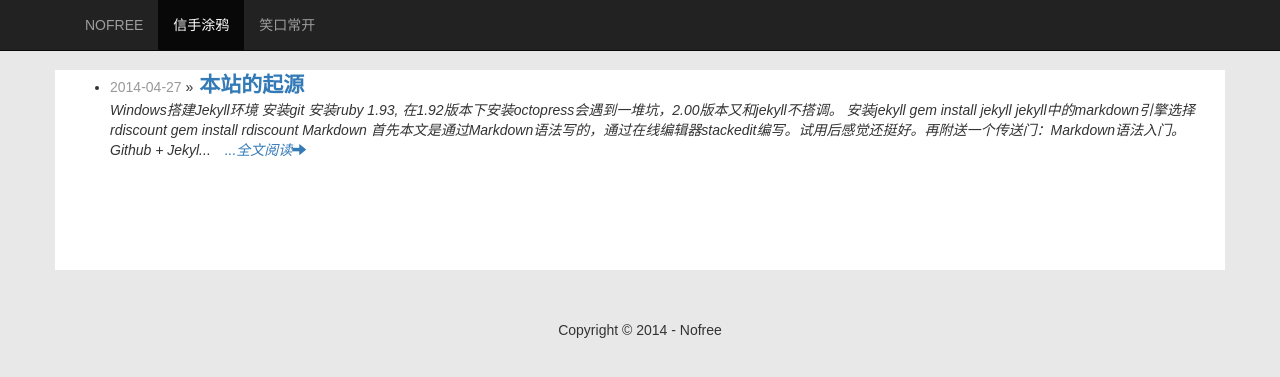
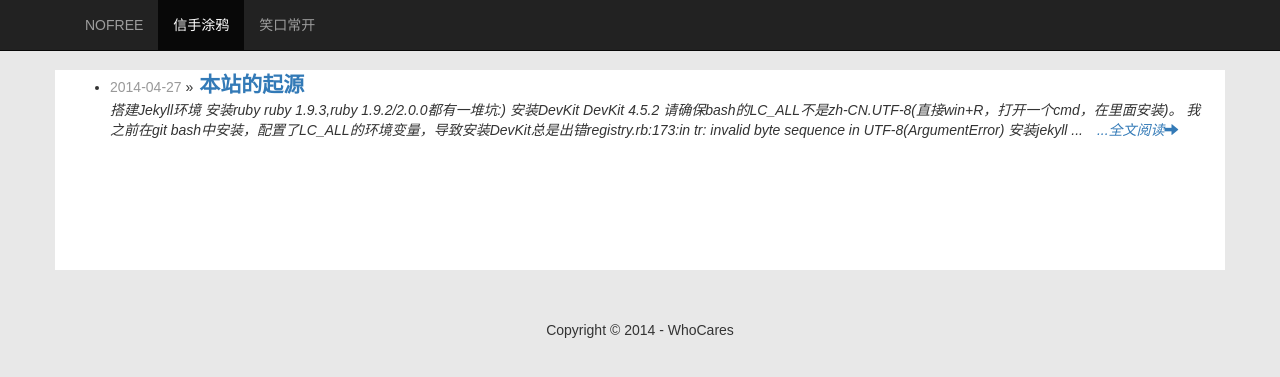
Before and after one commit to nofree5th/nofree5th.github.io, a Jekyll site: the page built from blogs.md, in a window 1280 px wide. Shown: the top 377 px of the page. Built offline with Jekyll 4.4.1, drawn with Linux system fonts in a browser that asks for light colours; nearby versions of some CDN libraries; Markdown is read by kramdown in place of the engine named in the settings; comment, search, counter and statistics services are not loaded.

```diff
--- a/_layouts/frame.html
+++ b/_layouts/frame.html
@@ -28,7 +28,7 @@
     <div class="container" id="content">
         {{ content }}
     </div>
-    <footer class="container text-center">Copyright &copy; 2014 - Nofree</footer>
+    <footer class="container text-center">Copyright &copy; 2014 - WhoCares</footer>
     <script src="http://cdn.bootcss.com/jquery/1.10.2/jquery.min.js"></script>
     <script src="http://cdn.bootcss.com/twitter-bootstrap/3.0.3/js/bootstrap.min.js"></script>
 
--- a/_posts/blogs/2014-04-27-slowstart.md
+++ b/_posts/blogs/2014-04-27-slowstart.md
@@ -4,50 +4,81 @@ title: 本站的起源
 category: blog.default
 ---
 
-##Windows搭建Jekyll环境
+##搭建Jekyll环境
+- 安装ruby
 
- 1. 安装git
- 2. 安装[ruby 1.93](http://dl.bintray.com/oneclick/rubyinstaller/rubyinstaller-1.9.3-p545.exe?direct), 在1.92版本下安装octopress会遇到一堆坑，2.00版本又和jekyll不搭调。
- 3. 安装jekyll
+  [ruby 1.9.3](http://dl.bintray.com/oneclick/rubyinstaller/rubyinstaller-1.9.3-p545.exe?direct),ruby 1.9.2/2.0.0都有一堆坑:)
 
-    gem install jekyll
+- 安装DevKit
 
- 4. jekyll中的markdown引擎选择rdiscount
+  [DevKit 4.5.2](https://github.com/downloads/oneclick/rubyinstaller/DevKit-tdm-32-4.5.2-20111229-1559-sfx.exe)
 
-    gem install rdiscount
+  请确保bash的LC_ALL不是zh-CN.UTF-8(直接win+R，打开一个cmd，在里面安装)。
+  我之前在git bash中安装，配置了LC_ALL的环境变量，导致安装DevKit总是出错**registry.rb:173:in `tr`: invalid byte sequence in UTF-8(ArgumentError)**
+
+- 安装jekyll
+
+  gem源可考虑配置为: http://ruby.taobao.org/
+  >`gem install jekyll`
+
+- 安装markdown渲染引擎
+
+  可以选择rdiscount或redcarpet或其他
+  >`gem install rdiscount`
+
+- 配置环境
+
+  git安装请自行百度, 启动git bash，编辑**~/.bashrc**文件，增加：
+  > export LANG=zh_CN.UTF-8
+
+  > export LC_ALL=zh_CN.UTF-8
+
+----------
+##Jekyll使用简单说明
+- 选择你喜欢的blog风格(这里有一个[Jekyll Sites](https://github.com/jekyll/jekyll/wiki/Sites)列表可供参考或者自己定制，然后git clone到本地
+
+- 启动[Jekyll本地服务](http://localhost:4000/)(用于调试、预览)，执行命令时请切换到你的git repo根目录
+
+  加**&**切换到后台，后续你的内容有修改，就不需要再开一个git bash，可以直接jekyll build，刷新页面即可
+  > $ `jekyll serve&`
+
+- Markdown
+
+  在线编辑器[stackedit](https://stackedit.io)或者直接gvim中编写。
+  [Markdown语法入门](http://joinwee.com/lesson/10/)。
+
+- 编辑完执行`jekyll build`命令，没有问题再`git commit/git push`推送到github服务器
 
 
-----------
 
+##遇到的问题们
+- octopress 安装失败
 
-##Markdown
-首先本文是通过Markdown语法写的，通过在线编辑器[stackedit](https://stackedit.io)编写。试用后感觉还挺好。再附送一个传送门：[Markdown语法入门](http://joinwee.com/lesson/10/)。
+  最开始准备用Octopress生成一些基本样式，顺便学学Jekyll语法，不过总是在***gem install***时失败(discount安装失败)。
 
+  经过一番百度，国内的解决方案无一能解决这个问题，最后翻到[stackoverflow](http://www.stackoverflow.com)，终于在一个小角落看到了提示： 把ruby从1.9.2升级到1.9.3，问题解决后，已经对octopress失去了兴趣，算是还没开始便已结束。
 
-##Github + Jekyll
-其次，本文内容是托管在[github](https://pages.github.com)的，有兴趣的同学可百度，关键词： Github Jekyll 博客 Octopress。或者你比较懒：
+  被octopress伤透心后，决定直接使用原始的jekyll，就是你现在看到的样子。
 
-- [github Pages和Jekyll入门](http://www.ruanyifeng.com/blog/2012/08/blogging_with_jekyll.html), github Pages和个人主页的区别是，建立一个username.github.io的repo，直接放master分支即可，可参考[github的英文指南](https://pages.github.com)
+  对octopress有兴趣的同学，可参考[该文](http://blog.163.com/fuhaocn@126/blog/static/366650802012115103842500/)。
 
-- [Jekyll官网](http://jekyllrb.com/docs/quickstart/)，学学Jekyll的是如何从模板生成静态html页面的，Octopress或[jekyllbootstrap](http://jekyllbootstrap.com/usage/jekyll-quick-start.html)之类的应该是在此基础上做了一点封装。总的来说，我觉得还是原味的好，当然后者可以用来学习参考。
+- Jekyll build生成空文件
 
-##总结一下遇到的部分问题
-###Octopress 安装失败
-最开始我准备用Octopress生成一些基本样式，顺便学学Jekyll语法，不过总是在***gem install***时失败(discount安装失败)。经过一番百度，国内的解决方案无一解决这个问题，最好翻到stackoverflow，终于在一个小角落看到了提示： 把ruby从1.92升级到[1.93](http://dl.bintray.com/oneclick/rubyinstaller/rubyinstaller-1.9.3-p545.exe?direct)即可(如果升级到2.00又会有各种坑，如yajl 不兼容的问题），终于顺利完成。不过已经对它没兴趣了，因为我找到了其他的模板可供参考。
+  原因1：可能是编码不对，不过网上的解决方案很多都是hack jekyll的源码，事实上高版本的jekyll(我的是1.5.1)支持配置编码，只要在你源码的根目录的***_config.yml***里面配置编码即可：
 
-如果有兴趣的同学，可参考[该文](http://blog.163.com/fuhaocn@126/blog/static/366650802012115103842500/)搭建。
+  > encoding: utf-8
 
-###Jekyll build生成空文件
-的确就是编码不对，不过网上的解决方案很多都是hack jekyll的源码，事实上高版本的jekyll(我的是1.5.1)支持配置编码，只要在你源码的根目录的***_config.yml***里面配置编码即可：
+  在修复原因1中的问题时，你可能又会遇到一个坑爹的问题——***Unsupported character utf8***。原因就是utf-8中的***-***必不可少，之前由于用mysql的set names utf8习惯了，一不小心少了个***-***导致出现***Unsupported character utf8***，稍微不细心就会莫名其妙，utf8还不支持!? 嗯，换成utf-8即可——这大概算是一个命名规范不统一引起的血案吧，有的是utf8，有的是utf-8，有的两者皆可，两者皆可的无节操者算是立了一功。本来很简单的问题，也变得复杂起来了。
 
-    encoding: utf-8
-
-其中value为utf-8中的***-***必不可少，之前由于用mysql的set names utf8习惯了，一不小心少了个***-***导致出现***Unsupported character utf8***，稍微不细心就会莫名其妙，utf8还不支持!? 嗯，换成utf-8即可——这大概算是一个命名规范不统一引起的血案吧，有的是utf8，有的是utf-8，有的两者皆可，两者皆可的无节操者算是立了一功。本来很简单的问题，也变得复杂起来了。
+  原因2：jekyll build的目录不对，这个相当坑爹，可能你cd到_post里面去了，当然踩一次坑就能长点记性。话说回来，jekyll也该给个warning不是？
 
 ##感谢
- 1. git/[github](https://www.github.com)
- 2. [jekyll](http://jekyllrb.com/docs/quickstart/)/[liquid](http://docs.shopify.com/themes/liquid-basics/output)
- 3. [bootstrap](http://www.bootcss.com)
- 4. [在线favicon图标生成工具](http://www.atool.org/ico.php)
- 5. 本站还参考了诸多站点，如： [BeiYuu](http://beiyuu.com/)，[TeddyWu](http://teddywu.info/)
- 6. 还有很多，gvim/chrome等等
+- git/[github](https://www.github.com)
+- [github pages](https://pages.github.com)
+- [github Pages和Jekyll入门](http://www.ruanyifeng.com/blog/2012/08/blogging_with_jekyll.html)
+- [jekyll](http://jekyllrb.com/docs/quickstart/)
+- [liquid](http://docs.shopify.com/themes/liquid-basics/output)
+- [bootstrap](http://www.bootcss.com)
+- [在线favicon图标生成工具](http://www.atool.org/ico.php)
+- 本站还参考了诸多站点，如： [BeiYuu](http://beiyuu.com/)，[TeddyWu](http://teddywu.info/)
+- 还有很多，windows/gvim/chrome等等
```
Also changed, not shown: _posts/hahas/2014-04-28-many_locks_again_stolen.md (added, +6 -0 lines), index.md (+0 -1 lines), README.md (added).
